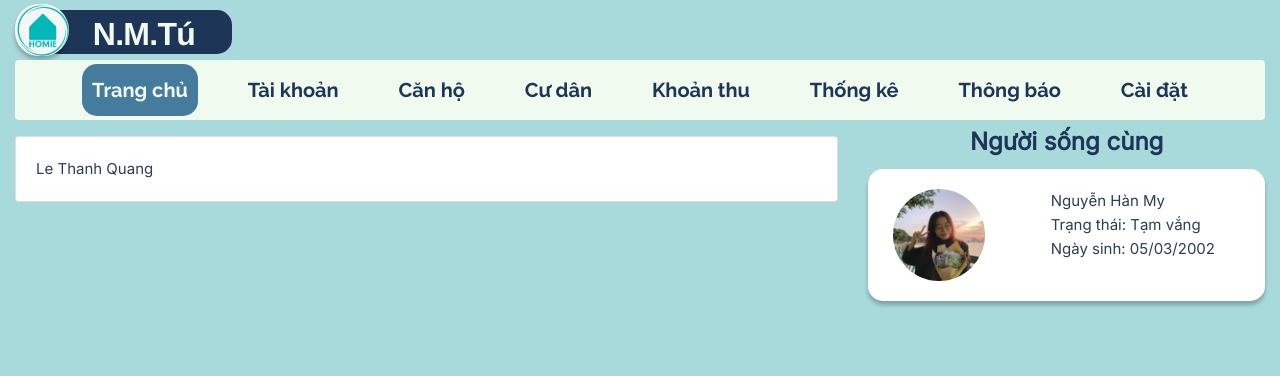
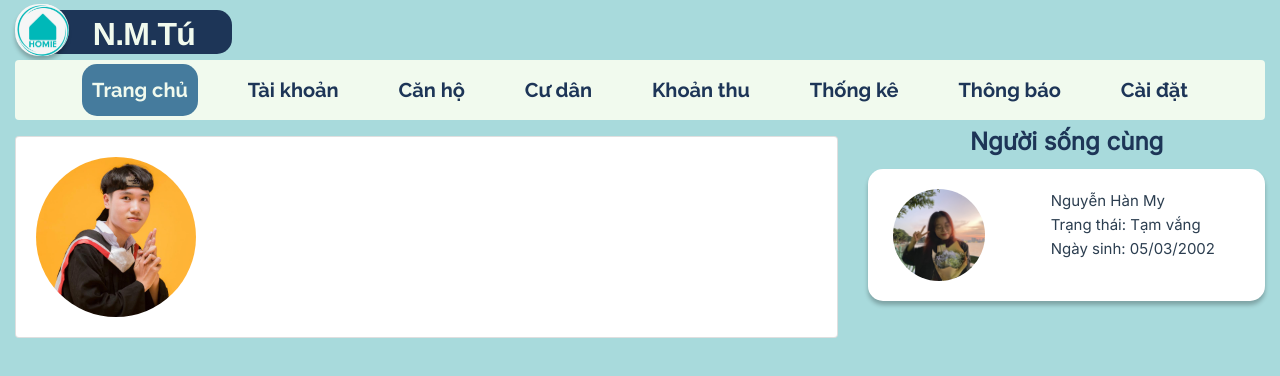
Before and after one commit to Kwang-Le/homie-web, a Vue app: page /admin-statistical in a window 1280 px wide. Shown: the top 376 px of the page. Built offline with nearby package versions, Linux system fonts and the light colour scheme.

Commit message:
feat: add avatar in main profile view

```diff
--- a/src/components/Profile/MainProfile.vue
+++ b/src/components/Profile/MainProfile.vue
@@ -7,7 +7,12 @@
         <Card>
             <div class="row">
                 <div class="col-4">
-                    Le Thanh Quang
+                    <div class="avt-container">
+                        <div class="img">
+                            <img src="../../assets/img/MainProfileAvatar.jpg" class="img" alt="avatar" />
+                        </div>
+                        <div class="main-avt-name">Lê Thanh Quang</div>
+                    </div>
                 </div>
                 <div class="col-4"></div>
                 <div class="col-4"></div>
@@ -17,4 +22,25 @@
 </template>
 
 <style scoped>
+.avt-container {
+    width: 160px;
+    height: 160px;
+    border-radius: 50%;
+    overflow: hidden;
+}
+
+.img {
+    aspect-ratio: 1;
+    object-fit: contain;
+    object-position: center;
+    overflow: hidden;
+    max-width: 100%;
+}
+
+.main-avt-name {
+    color: var(--main-secondary);
+    letter-spacing: -0.48px;
+    white-space: nowrap;
+    font: 700 40px/150% Raleway, sans-serif;
+}
 </style>
```
Also changed, not shown: src/assets/img/MainProfileAvatar.jpg (added).
